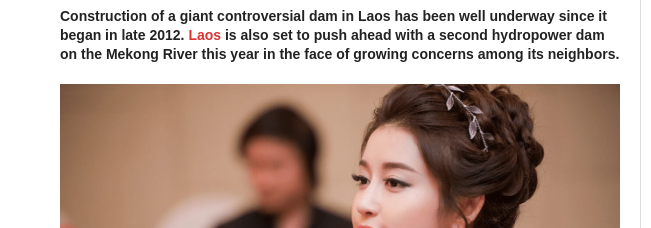
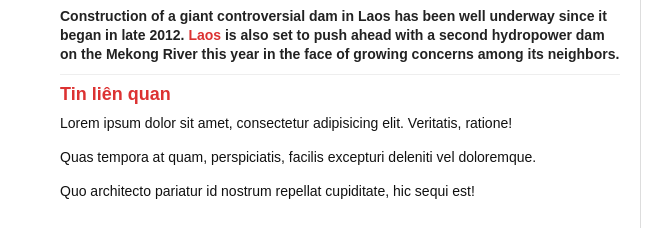
Before and after one commit to longht1989/HTML-SGGP-VI-WEB, a website: page source/demo-html/3-detail.html in a window 1280 px wide. Shown: the part 942-1170 px from the top of the page, 0-651 px from the left. Drawn offline with Linux system fonts and the light colour scheme; files that its build step writes are made by us from their sources; files whose address does not match are found by name.

Commit message:
update related story
update related story

```diff
--- a/source/demo-html/3-detail.html
+++ b/source/demo-html/3-detail.html
@@ -251,6 +251,33 @@
                         </div>
                         <div class="summary cms-desc">
                             Construction of a giant controversial dam in Laos has been well underway since it began in late 2012. <a href="#">Laos</a> is also set to push ahead with a second hydropower dam on the Mekong River this year in the face of growing concerns among its neighbors.
+                        </div>
+                        <!-- other story -->
+                        <div class="other-story">
+                            <h4>Tin liên quan</h4>
+                            <ul>
+                                <li>
+                                    <article class="story">
+                                        <header>
+                                            <h2 class="title"><a href="3-detail.html">Lorem ipsum dolor sit amet, consectetur adipisicing elit. Veritatis, ratione!</a></h2>
+                                        </header>
+                                    </article>
+                                </li>
+                                <li>
+                                    <article class="story">
+                                        <header>
+                                            <h2 class="title"><a href="3-detail.html">Quas tempora at quam, perspiciatis, facilis excepturi deleniti vel doloremque.</a></h2>
+                                        </header>
+                                    </article>
+                                </li>
+                                <li>
+                                    <article class="story">
+                                        <header>
+                                            <h2 class="title"><a href="3-detail.html">Quo architecto pariatur id nostrum repellat cupiditate, hic sequi est!</a></h2>
+                                        </header>
+                                    </article>
+                                </li>
+                            </ul>
                         </div>
                     </header>
                     <div class="article-content">
--- a/source/scss/theme-default/pages/_article.scss
+++ b/source/scss/theme-default/pages/_article.scss
@@ -564,9 +564,12 @@
 }
 
 .other-story {
+    padding-top: 10px;
+    border-top: 1px solid #eee;
     h4 {
         margin-bottom: 10px;
         font-weight: bold;
+        color: $brand-primary;
     }
     ul {
         margin-bottom: 15px;
```
Also changed, not shown: build/App_Themes/css/sggp.min.css, build/Demo-html/3-detail.html, 1 other file.
